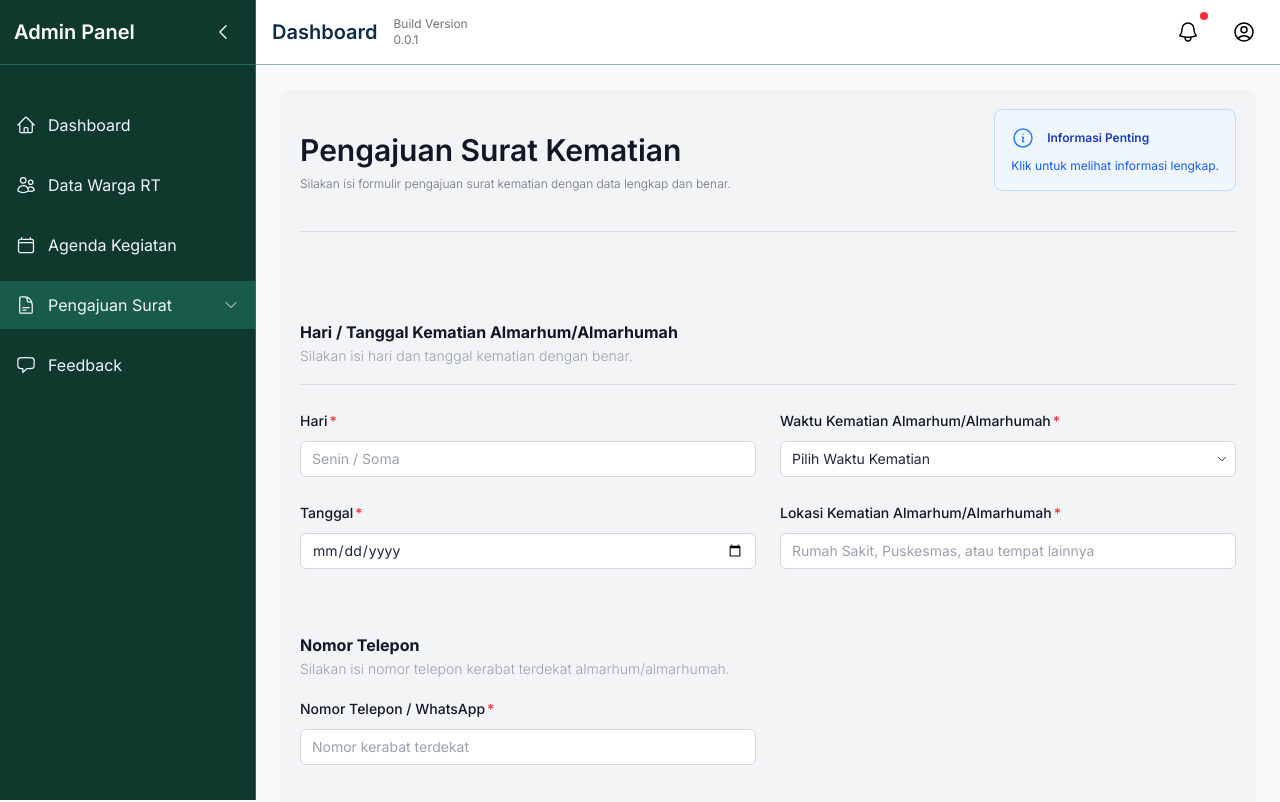
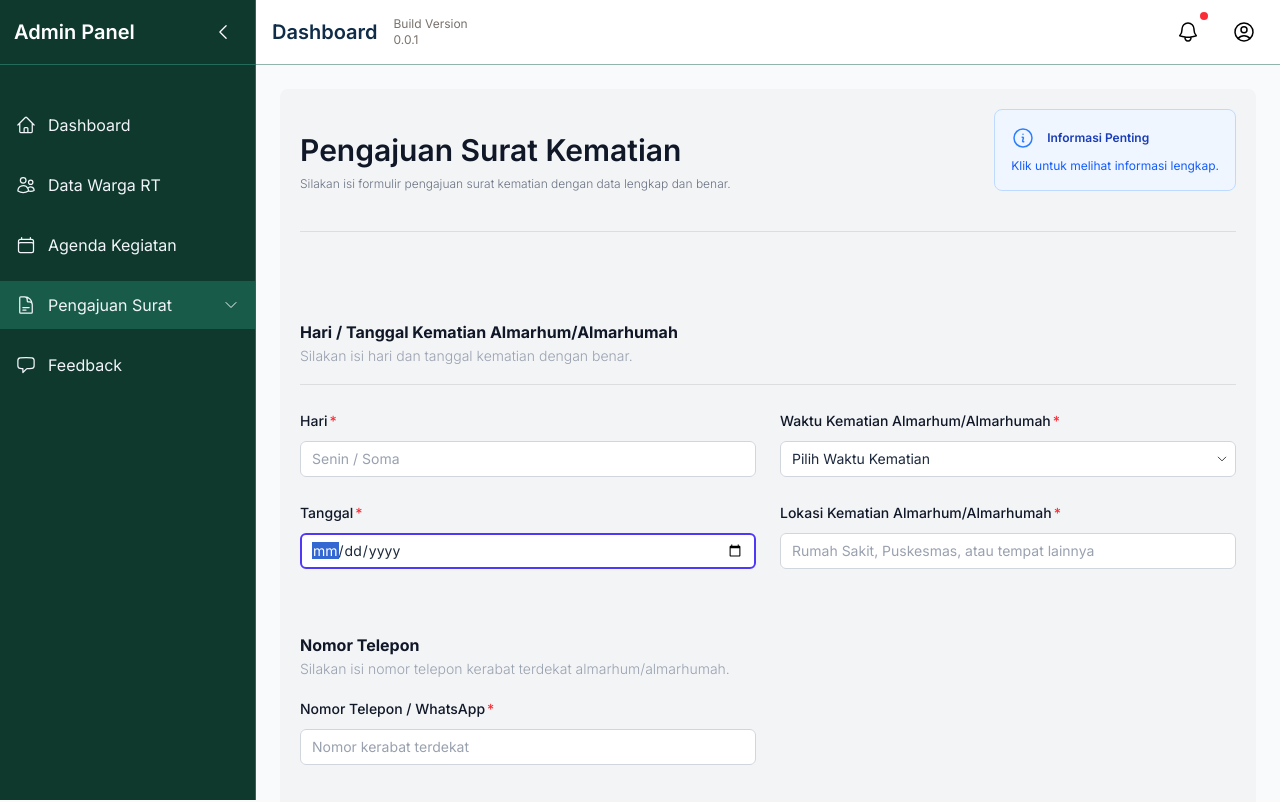
Before and after one commit to 9Alpha9/webappsRT, a Next.js app: page /dashboard/requests/surat-kematian in a window 1280 px wide. Shown: the top 802 px of the page. Built offline with nearby package versions, Linux system fonts and the light colour scheme.

Commit message:
Feat: Uncheck import umurList at SKK

```diff
--- a/app/dashboard/requests/surat-kematian/page.jsx
+++ b/app/dashboard/requests/surat-kematian/page.jsx
@@ -1,5 +1,5 @@
 "use client";
-import { useState } from "react";
+import { useState, useRef, useEffect } from "react";
 import React from "react";
 import {
   UsersIcon,
@@ -15,12 +15,19 @@ import {
   ChevronDownIcon,
 } from "@heroicons/react/24/outline";
 import { AnimatePresence } from "framer-motion";
-import { umurList } from "./umurList";
+// import { umurList } from "./umurList";
 
 const SuratKematian = () => {
   const [lastJob, setLastJob] = useState("");
   const [otherLastJob, setOtherLastJob] = useState("");
   const [isOtherLastJob, setIsOtherLastJob] = useState(false);
+  const dateInputRef = useRef(null);
+
+  useEffect(() => {
+    if (dateInputRef.current) {
+      dateInputRef.current.focus();
+    }
+  }, []);
 
   const [showDialog, setShowDialog] = useState(false);
 
@@ -299,6 +306,7 @@ const SuratKematian = () => {
                       type="date"
                       value={formData.tanggalKematian}
                       onChange={handleInputChange}
+                      ref={dateInputRef}
                       required
                       placeholder="Masukkan tanggal kematian almarhum/almarhumah"
                       className="block w-full rounded-md bg-white px-3 py-1.5 text-base text-slate-800 outline-1 -outline-offset-1 outline-gray-300 placeholder:text-gray-400 focus:outline-2 focus:-outline-offset-2 focus:outline-indigo-600 sm:text-sm/6"
```
